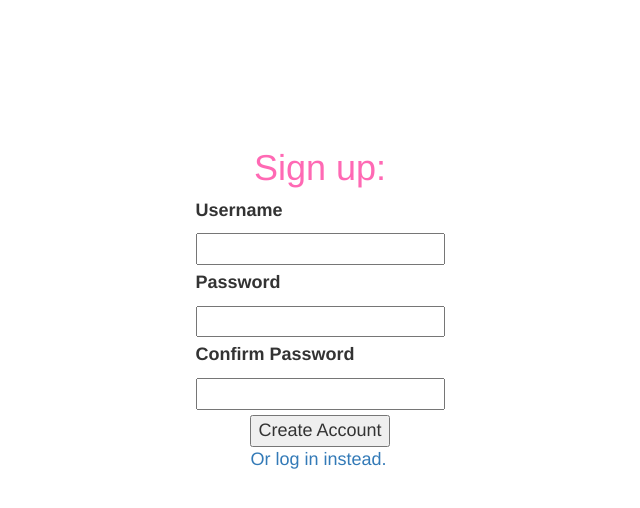
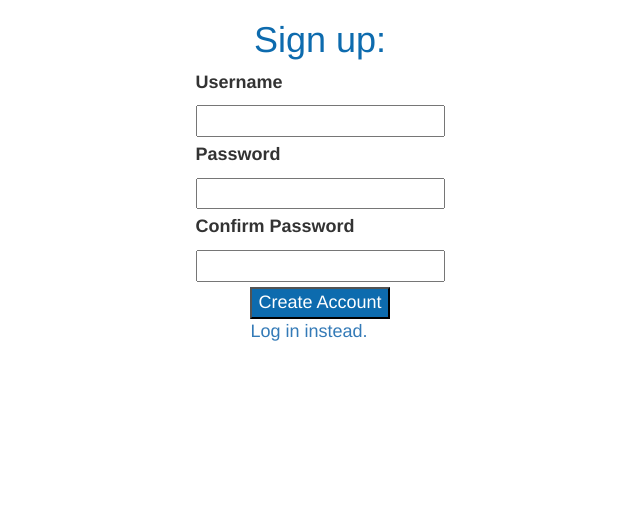
Before and after one commit to csci39548summer23-project/CSCI39548-project, a PHP site: page /loginregister/signup.html in a window 1280 px wide. Shown: the top 508 px of the page, without its empty margins (320-960 px from the left). Run offline with PHP 8.4, Linux system fonts and the light colour scheme.

Commit message:
Updated Login register

```diff
--- a/loginregister/login.css
+++ b/loginregister/login.css
@@ -2,12 +2,16 @@
     display: flex;
     align-items: center;
     flex-direction: column;
-    border: 2px solid;
-    border: 12px;
-    margin-top: 10%;
     font-size:large;
 }
 h1 {
-    color: #ff69b4;
+    align-items: center;
+    flex-direction: column;
+    color: #0d6bae;
 
 }
+
+button {
+    background-color: #0d6bae;
+    color: white
+}
--- a/loginregister/profile.php
+++ b/loginregister/profile.php
@@ -23,17 +23,19 @@ if (isset($_SESSION["user_id"])) {
     <link rel="stylesheet" href="https://cdn.jsdelivr.net/npm/water.css@2/out/water.css">
 </head>
 <body>
-    <h1>Home</h1>
+    <h1>Account Settings</h1>
     <?php if (isset($user)): ?>
         <p>Welcome,  <?= htmlspecialchars($user["username"]) ?>!</p>
         <h3>My orders</h3>
         <hr>
-        <h3>Favorite orders</h3>
+
         <p><a href="logout.php">Log out</a></p>
 
     <?php else: ?>
         <p><a href="login.php">Log in</a> or <a href="signup.html">sign up</a></p>
     <?php endif; ?>
+    <hr>
+
 
 </body>
 </html>
--- a/loginregister/signup.html
+++ b/loginregister/signup.html
@@ -11,6 +11,7 @@
 </head>
 
 <body>
+
 <form class="container" action="register.php" method="post" novalidate>
   <h1>Sign up:</h1>
       <label>
@@ -27,7 +28,7 @@
         </label>
       <div>
         <button>Create Account</button>
-        <p><a href="login.php">Or log in instead.</a></p>
+        <p><a href="login.php">Log in instead.</a></p>
       </div>
 
 
```
Also changed, not shown: loginregister/login.php (line endings or trailing spaces), loginregister/register.php (line endings or trailing spaces).
